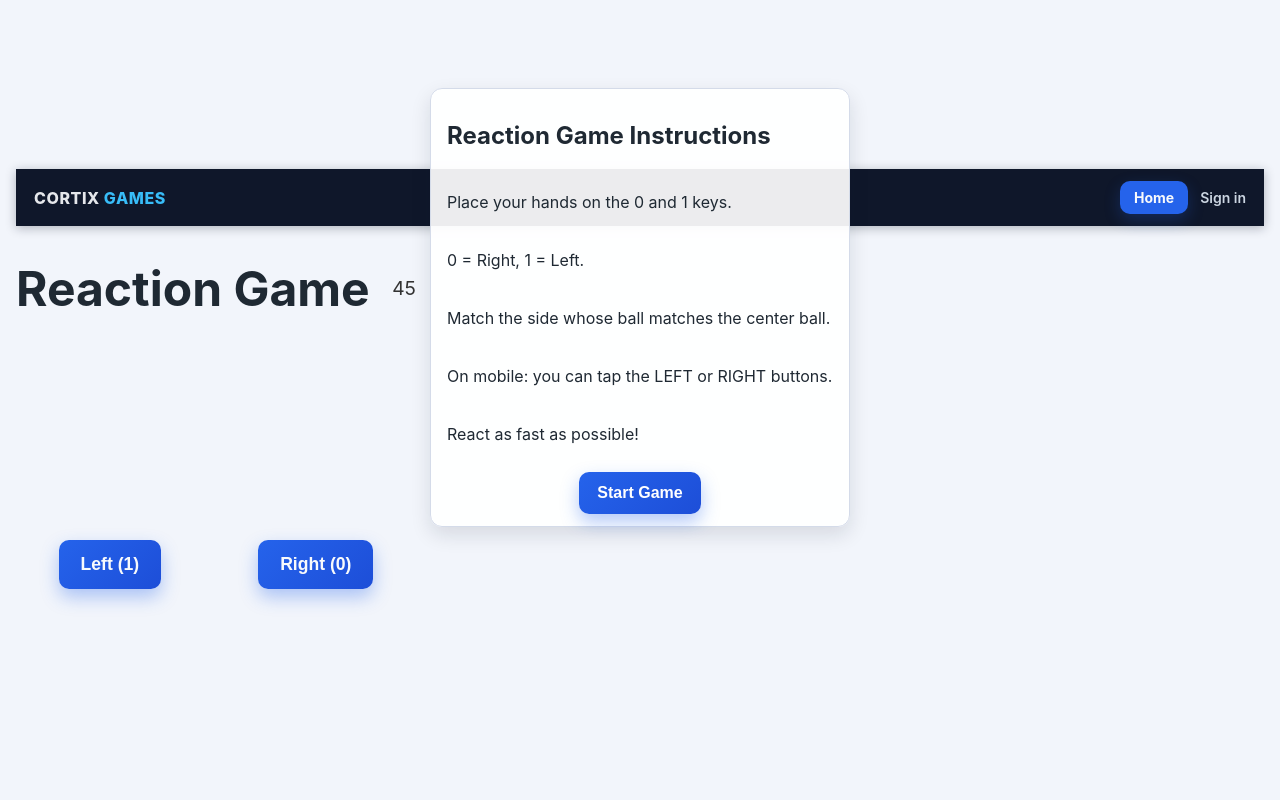
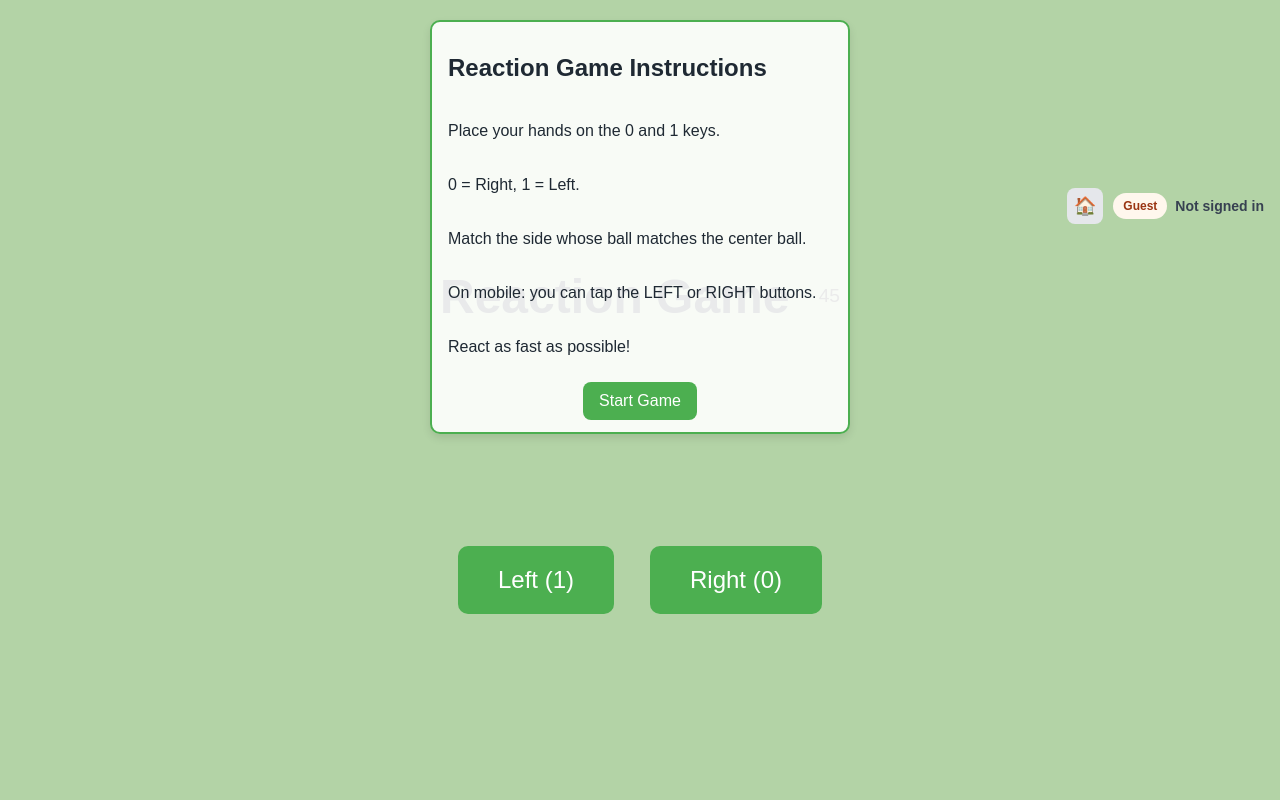
Before and after one commit to fingers53/CortiXGames, a FastAPI app: page /reaction-game in a window 1280 px wide. Run offline with FastAPI, Linux system fonts and the light colour scheme; parts of the project's set-up code (start-up, migrations or seed data) failed here and were passed over; some libraries are stand-ins or nearby versions.

Commit message:
Restore home header and fix arithmetic navigation

```diff
--- a/static/auth.css
+++ b/static/auth.css
@@ -1,8 +1,6 @@
 * {
     box-sizing: border-box;
 }
-
-@import url('https://fonts.googleapis.com/css2?family=Inter:wght@400;600;700;800&display=swap');
 
 body {
     margin: 0;
@@ -15,81 +13,73 @@ body {
 
 .auth-bar {
     display: flex;
-    align-items: center;
-    justify-content: space-between;
-    gap: 12px;
-    padding: 12px 18px;
+    justify-content: flex-end;
+    gap: 10px;
+    padding: 12px 16px;
     width: 100%;
     font-size: 14px;
-    background: #0f172a;
-    color: #e5e7eb;
-    box-shadow: 0 2px 10px rgba(15, 23, 42, 0.3);
+    color: #1F2933;
 }
 
-.app-brand {
-    display: flex;
-    align-items: center;
-    gap: 8px;
-    font-weight: 800;
-    letter-spacing: 0.04em;
-    text-transform: uppercase;
+.auth-bar strong {
+    font-weight: 700;
 }
 
-.brand-link {
-    color: #e5e7eb;
-    text-decoration: none;
-    font-size: 16px;
-}
-
-.brand-link span {
-    color: #38bdf8;
-}
-
-.nav-actions {
-    display: flex;
-    align-items: center;
-    gap: 12px;
-    flex-wrap: wrap;
-    justify-content: flex-end;
-}
-
-.nav-button {
-    padding: 8px 14px;
-    border-radius: 10px;
-    background: #2563eb;
-    color: #f8fafc;
-    text-decoration: none;
-    font-weight: 700;
-    border: none;
-    display: inline-flex;
-    align-items: center;
-    justify-content: center;
-    transition: background-color 0.2s ease, transform 0.05s ease;
-    box-shadow: 0 6px 16px rgba(37, 99, 235, 0.25);
-}
-
-.nav-button:hover {
-    background: #1d4ed8;
-    transform: translateY(-1px);
-}
-
-.nav-link {
-    color: #cbd5e1;
+.auth-link {
+    color: #2563EB;
     text-decoration: none;
     font-weight: 600;
 }
 
-.nav-link:hover {
-    color: #f8fafc;
+.auth-link:hover {
     text-decoration: underline;
 }
 
-.user-chip {
+.home-link {
+    color: #111827;
+    text-decoration: none;
+    font-size: 18px;
+    display: inline-flex;
+    align-items: center;
+    justify-content: center;
+    width: 36px;
+    height: 36px;
+    border-radius: 8px;
+    background: #e5e7eb;
+}
+
+.home-link:hover {
+    background: #d1d5db;
+}
+
+.auth-status {
+    display: inline-flex;
+    align-items: center;
+    gap: 8px;
+    font-weight: 600;
+    color: #1f2937;
+}
+
+.status-pill {
     padding: 6px 10px;
     border-radius: 999px;
-    background: rgba(148, 163, 184, 0.2);
-    color: #e2e8f0;
-    font-size: 13px;
+    background: #e5e7eb;
+    font-size: 12px;
+}
+
+.status-pill.guest {
+    background: #fff7ed;
+    color: #9a3412;
+}
+
+.status-name {
+    color: #374151;
+    font-weight: 600;
+    font-size: 14px;
+}
+
+.auth-separator {
+    color: #9CA3AF;
 }
 
 .inline-upgrade {
@@ -207,22 +197,6 @@ body {
     background: #fef2f2;
     color: #b91c1c;
     border: 1px solid #fecaca;
-}
-
-@media (max-width: 640px) {
-    .auth-bar {
-        flex-direction: column;
-        align-items: flex-start;
-    }
-
-    .nav-actions {
-        width: 100%;
-        justify-content: space-between;
-    }
-
-    .nav-button {
-        width: auto;
-    }
 }
 
 .profile-card h2 {
--- a/static/games/reaction/reaction_game.css
+++ b/static/games/reaction/reaction_game.css
@@ -1,13 +1,12 @@
 body {
     display: flex;
     justify-content: center;
-    align-items: stretch;
+    align-items: center;
     flex-direction: column;
     min-height: 100vh;
-    background-color: #f2f5fb;
+    background-color: #b3d3a6;
     margin: 0;
-    padding: 0 16px 32px;
-    font-family: 'Inter', system-ui, -apple-system, BlinkMacSystemFont, 'Segoe UI', sans-serif;
+    font-family: Arial, sans-serif;
 }
 
 .game-container {
@@ -18,40 +17,32 @@ body {
 
 .instruction-box {
     position: fixed;
-    top: 88px;
+    top: 20px;
     left: 50%;
     transform: translateX(-50%);
-    background: rgba(255, 255, 255, 0.92);
-    border: 1px solid #d4dbe9;
-    border-radius: 12px;
+    background: rgba(255, 255, 255, 0.9);
+    border: 2px solid #4CAF50;
+    border-radius: 10px;
     padding: 12px 16px;
     max-width: 420px;
     width: calc(100% - 40px);
-    box-shadow: 0 8px 20px rgba(15, 23, 42, 0.12);
+    box-shadow: 0 4px 8px rgba(0, 0, 0, 0.1);
     display: flex;
     flex-direction: column;
-    gap: 6px;
+    gap: 4px;
     z-index: 20;
 }
 
 .start-button {
     margin-top: 6px;
-    padding: 12px 18px;
+    padding: 10px 16px;
     font-size: 1rem;
     border: none;
-    background: linear-gradient(135deg, #2563eb, #1d4ed8);
+    background-color: #4CAF50;
     color: white;
-    border-radius: 10px;
+    border-radius: 8px;
     cursor: pointer;
     align-self: center;
-    font-weight: 700;
-    box-shadow: 0 8px 18px rgba(37, 99, 235, 0.35);
-    transition: transform 0.05s ease, box-shadow 0.2s ease;
-}
-
-.start-button:hover {
-    box-shadow: 0 10px 22px rgba(37, 99, 235, 0.45);
-    transform: translateY(-1px);
 }
 
 .header {
@@ -90,34 +81,24 @@ body {
     display: flex;
     justify-content: space-around;
     margin: 10px 0;
-    gap: 12px;
 }
 
 .game-button {
-    padding: 14px 22px;
-    font-size: 1.1rem;
+    padding: 20px 40px;
+    font-size: 1.5rem;
     cursor: pointer;
     border: none;
-    background: linear-gradient(135deg, #2563eb, #1d4ed8);
-    color: #f8fafc;
+    background-color: #4CAF50;
+    color: white;
     border-radius: 10px;
-    font-weight: 700;
-    box-shadow: 0 8px 18px rgba(37, 99, 235, 0.35);
-    transition: transform 0.05s ease, box-shadow 0.2s ease;
-}
-
-.game-button:hover {
-    box-shadow: 0 10px 22px rgba(37, 99, 235, 0.45);
-    transform: translateY(-1px);
 }
 
 .end-screen {
-    background-color: #ffffff;
-    border: 1px solid #d4dbe9;
+    background-color: #fff7d6;
+    border: 20px solid #ffd580;
     padding: 20px;
-    border-radius: 12px;
+    border-radius: 8px;
     text-align: center;
-    box-shadow: 0 8px 18px rgba(15, 23, 42, 0.12);
 }
 
 .end-screen table {
--- a/static/main.js
+++ b/static/main.js
@@ -64,10 +64,7 @@ function confirmUsername() {
 }
 
 function getSavedUsername() {
-    // If the backend says the user is logged OUT, ignore whatever is in localStorage.
-    if (!isLoggedIn) {
-        return null;
-    }
+    // Allow guests to reuse the username they typed so navigation keeps working.
     return localStorage.getItem(USERNAME_KEY);
 }
 
--- a/templates/games/reaction_game.html
+++ b/templates/games/reaction_game.html
@@ -11,15 +11,14 @@
 </head>
 <body>
     <div class="auth-bar">
-        <div class="app-brand">
-            <a href="/" class="brand-link">CORTIX <span>Games</span></a>
-        </div>
-        <div class="nav-actions">
-            <a href="/" class="nav-button">Home</a>
+        <a href="/" class="home-link" aria-label="Home">🏠</a>
+        <div class="auth-status">
             {% if current_user %}
-            <span class="user-chip">Logged in as <a href="/profile" class="nav-link">{{ current_user.username }}</a></span>
+            <span class="status-pill">Logged in</span>
+            <span class="status-name">{{ current_user.username }}</span>
             {% else %}
-            <a class="nav-link" href="/login">Sign in</a>
+            <span class="status-pill guest">Guest</span>
+            <span class="status-name">Not signed in</span>
             {% endif %}
         </div>
     </div>
```
Also changed, not shown: other parts of static/games/reaction/reaction_game.css (+6 -26 lines), static/reaction_game.css (+25 -64 lines), templates/forgot_password.html (+6 -7 lines), templates/games/memory_game.html (+6 -7 lines), templates/landing_page.html (+7 -8 lines), templates/leaderboard.html (+14 -17 lines), templates/leaderboards/leaderboard.html (+6 -7 lines), templates/leaderboards/memory_leaderboard.html (+6 -7 lines), templates/leaderboards/reaction_leaderboard.html (+6 -7 lines), templates/memory_game.html (+6 -7 lines), templates/privacy.html (+6 -7 lines), templates/profile.html (+6 -7 lines), templates/reaction_game.html (+6 -7 lines).
